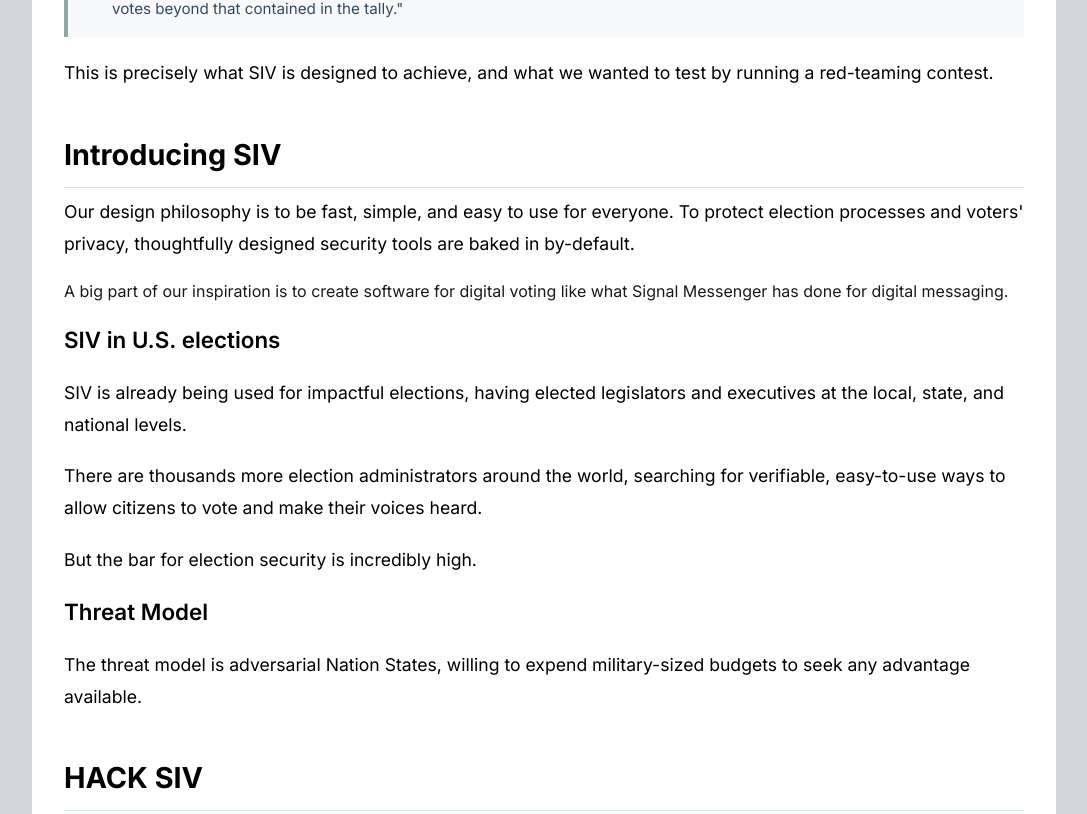
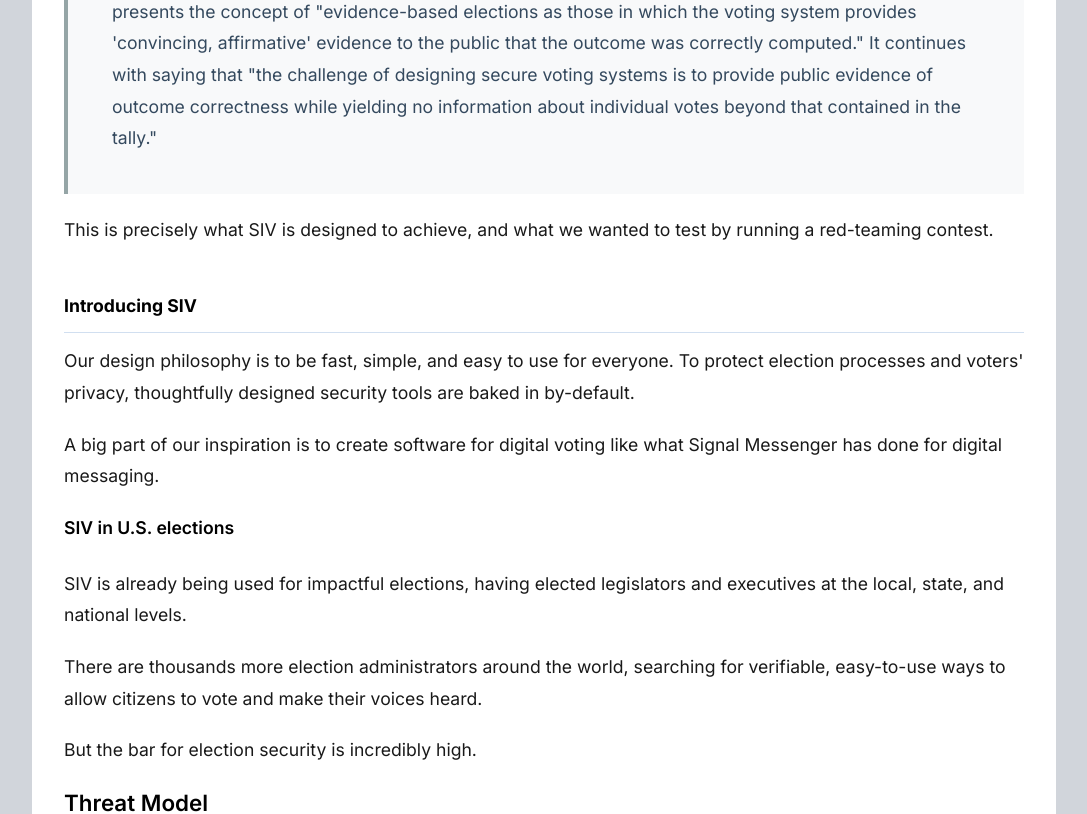
Before and after one commit to siv-org/hack.siv.org, a Next.js app: page /reports/2024defcon in a window 1280 px wide. Shown: the part 572-1386 px from the top of the page, without its empty margins (96-1183 px from the left). Built offline with nearby package versions, Linux system fonts and the light colour scheme.

Commit message:
Standardize <p> formatting

```diff
--- a/app/reports/2024defcon/content.mdx
+++ b/app/reports/2024defcon/content.mdx
@@ -4,18 +4,9 @@
 
 ## Unique Challenges
 
-<p class="text-[1.1rem] leading-[1.8] mb-6 text-black">
-  We started building SIV with the awareness of the unique challenges
-  highlighted by many in the [computer security
-  community](https://verifiedvoting.org/internet-voting-faq/) and institutions
-  like the [National Academy of
-  Sciences](https://www.nationalacademies.org/news/2018/09/securing-the-vote-new-report).
-</p>
+We started building SIV with the awareness of the unique challenges highlighted by many in the [computer security community](https://verifiedvoting.org/internet-voting-faq/) and institutions like the [National Academy of Sciences](https://www.nationalacademies.org/news/2018/09/securing-the-vote-new-report).
 
-<p class="text-[1.1rem] leading-[1.8] mb-6 text-black">
-  Since the beginning, we have worked to address these concerns and created SIV
-  specifically as a step forward to solve many of the remaining issues.
-</p>
+Since the beginning, we have worked to address these concerns and created SIV specifically as a step forward to solve many of the remaining issues.
 
 <div class="relative pl-6 my-6 bg-[#f8f9fa] text-[#34495e] before:content-[''] before:absolute before:left-0 before:top-0 before:bottom-0 before:w-1 before:bg-[#95a5a6]">
   <p class="m-0 py-4 px-6 text-[0.95rem]">
@@ -32,10 +23,7 @@
   </p>
 </div>
 
-<p class="text-[1.1rem] leading-[1.8] mb-6 text-black">
-  This is precisely what SIV is designed to achieve, and what we wanted to test
-  by running a red-teaming contest.
-</p>
+This is precisely what SIV is designed to achieve, and what we wanted to test by running a red-teaming contest.
 
 <br />
 
@@ -43,42 +31,23 @@
   Introducing SIV
 </h2>
 
-<p class="text-[1.1rem] leading-[1.8] mb-6 text-black">
-  Our design philosophy is to be fast, simple, and easy to use for everyone. To
-  protect election processes and voters' privacy, thoughtfully designed security
-  tools are baked in by-default.
-</p>
+Our design philosophy is to be fast, simple, and easy to use for everyone. To protect election processes and voters' privacy, thoughtfully designed security tools are baked in by-default.
 
-<p>
-  A big part of our inspiration is to create software for digital voting like
-  what Signal Messenger has done for digital messaging.
-</p>
+A big part of our inspiration is to create software for digital voting like what Signal Messenger has done for digital messaging.
 
 <h3 class="text-[1.4rem] font-semibold text-black mt-10 mb-6">
   SIV in U.S. elections
 </h3>
 
-<p class="text-[1.1rem] leading-[1.8] mb-6 text-black">
-  SIV is already being used for impactful elections, having elected legislators
-  and executives at the local, state, and national levels.
-</p>
+SIV is already being used for impactful elections, having elected legislators and executives at the local, state, and national levels.
 
-<p class="text-[1.1rem] leading-[1.8] mb-6 text-black">
-  There are thousands more election administrators around the world, searching
-  for verifiable, easy-to-use ways to allow citizens to vote and make their
-  voices heard.
-</p>
+There are thousands more election administrators around the world, searching for verifiable, easy-to-use ways to allow citizens to vote and make their voices heard.
 
-<p class="text-[1.1rem] leading-[1.8] mb-6 text-black">
-  But the bar for election security is incredibly high.
-</p>
+But the bar for election security is incredibly high.
 
 <h3 class="text-[1.4rem] font-semibold text-black mt-10 mb-6">Threat Model</h3>
 
-<p class="text-[1.1rem] leading-[1.8] mb-6 text-black">
-  The threat model is adversarial Nation States, willing to expend
-  military-sized budgets to seek any advantage available.
-</p>
+The threat model is adversarial Nation States, willing to expend military-sized budgets to seek any advantage available.
 
 <br />
 
--- a/app/reports/2024defcon/page.tsx
+++ b/app/reports/2024defcon/page.tsx
@@ -14,13 +14,13 @@ const overrideComponents = {
       {children}
     </h2>
   ),
-  h3: ({ children }: Children) => (
-    <h3 className="text-xl font-bold text-purple-600">{children}</h3>
-  ),
   h4: ({ children }: Children) => (
     <h4 className="text-[1.2rem] font-medium text-black leading-[1.5] mt-10">
       {children}
     </h4>
+  ),
+  p: ({ children }: Children) => (
+    <p className="text-[1.1rem] leading-[1.8] mb-6">{children}</p>
   ),
 }
 
```
